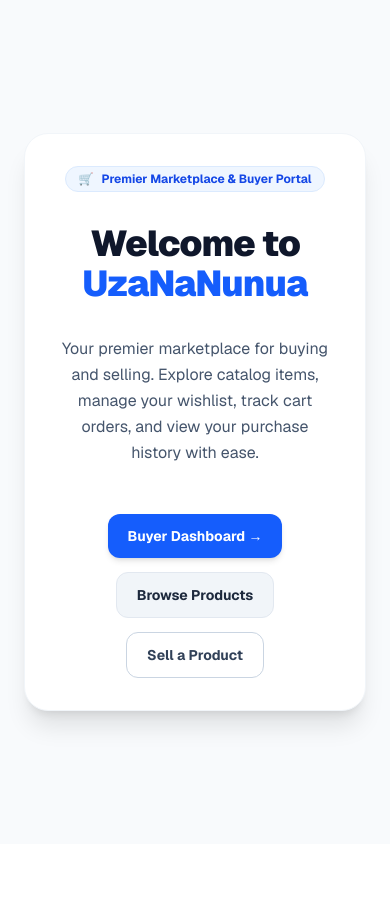
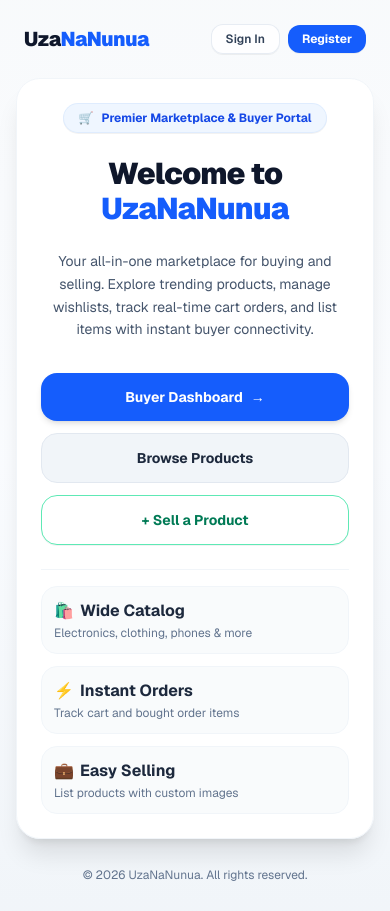
Before and after one commit to Iman-Mustafa/UzaNaNunua, a Next.js app: page / in a window 390 px wide. Before the commit the page ends 844 px from the top, so only its background shows below. Built offline with nearby package versions, Linux system fonts and the light colour scheme.

Commit message:
Enhance responsive layout, viewport dimensions, and spacing for mobile, tablet, and desktop

```diff
--- a/src/app/layout.tsx
+++ b/src/app/layout.tsx
@@ -1,4 +1,4 @@
-import type { Metadata } from "next";
+import type { Metadata, Viewport } from "next";
 import { Geist, Geist_Mono } from "next/font/google";
 import "./globals.css";
 
@@ -13,8 +13,14 @@ const geistMono = Geist_Mono({
 });
 
 export const metadata: Metadata = {
-  title: "Create Next App",
-  description: "Generated by create next app",
+  title: "UzaNaNunua - Premier Marketplace & Buyer Portal",
+  description: "Browse products, manage carts, track orders, and list items for sale with UzaNaNunua.",
+};
+
+export const viewport: Viewport = {
+  width: "device-width",
+  initialScale: 1,
+  maximumScale: 5,
 };
 
 export default function RootLayout({
--- a/src/app/page.tsx
+++ b/src/app/page.tsx
@@ -2,43 +2,102 @@ import Link from 'next/link';
 
 export default function Home() {
   return (
-    <div className="min-h-screen bg-slate-50 flex flex-col items-center justify-center p-6 sm:p-8 font-sans">
-      <main className="max-w-2xl text-center space-y-8 bg-white p-8 sm:p-12 rounded-3xl shadow-xl border border-slate-100">
-        <div className="inline-flex items-center gap-2 px-3 py-1 rounded-full bg-blue-50 text-blue-700 text-xs font-bold border border-blue-100">
+    <div className="min-h-screen min-h-[100dvh] bg-gradient-to-b from-slate-50 via-blue-50/30 to-slate-100 flex flex-col justify-between p-4 sm:p-6 md:p-10 font-sans selection:bg-blue-600 selection:text-white">
+      {/* Top Bar for quick access */}
+      <header className="w-full max-w-4xl mx-auto flex items-center justify-between py-2 sm:py-3 px-2">
+        <Link href="/" className="flex items-center space-x-2 group">
+          <span className="text-xl sm:text-2xl font-black tracking-tight text-slate-900 group-hover:text-blue-600 transition-colors">
+            Uza<span className="text-blue-600">NaNunua</span>
+          </span>
+        </Link>
+
+        <div className="flex items-center space-x-2 sm:space-x-3">
+          <Link
+            href="/login"
+            className="px-3.5 py-1.5 text-xs sm:text-sm font-semibold text-slate-700 hover:text-blue-600 bg-white/80 hover:bg-white border border-slate-200/80 rounded-xl transition-all shadow-2xs"
+          >
+            Sign In
+          </Link>
+          <Link
+            href="/signup"
+            className="px-3.5 py-1.5 text-xs sm:text-sm font-bold text-white bg-blue-600 hover:bg-blue-700 rounded-xl transition-all shadow-2xs"
+          >
+            Register
+          </Link>
+        </div>
+      </header>
+
+      {/* Main Content Hero Card */}
+      <main className="w-full max-w-xl md:max-w-3xl lg:max-w-4xl mx-auto my-auto py-4 sm:py-6">
+        <div className="bg-white/95 backdrop-blur-md p-6 sm:p-10 md:p-12 rounded-3xl sm:rounded-4xl shadow-xl sm:shadow-2xl border border-slate-100 text-center space-y-6 sm:space-y-8 transition-all">
+          {/* Badge */}
+          <div className="inline-flex items-center gap-2 px-3.5 py-1.5 rounded-full bg-blue-50 text-blue-700 text-xs sm:text-sm font-bold border border-blue-100/80 shadow-2xs">
             <span>🛒</span> Premier Marketplace & Buyer Portal
           </div>
 
-        <h1 className="text-4xl sm:text-6xl font-black tracking-tight text-slate-900">
+          {/* Heading */}
+          <h1 className="text-3xl xs:text-4xl sm:text-5xl md:text-6xl font-black tracking-tight text-slate-900 leading-[1.15]">
             Welcome to <span className="text-blue-600">UzaNaNunua</span>
           </h1>
 
-        <p className="text-base sm:text-lg leading-relaxed text-slate-600">
-          Your premier marketplace for buying and selling. Explore catalog items, manage your wishlist, track cart orders, and view your purchase history with ease.
+          {/* Description */}
+          <p className="text-sm sm:text-base md:text-lg leading-relaxed text-slate-600 max-w-2xl mx-auto font-normal">
+            Your all-in-one marketplace for buying and selling. Explore trending products, manage wishlists, track real-time cart orders, and list items with instant buyer connectivity.
           </p>
 
-        <div className="flex flex-wrap items-center justify-center gap-3.5 pt-4">
+          {/* Action Buttons - Stack on mobile, flex on tablet/desktop */}
+          <div className="grid grid-cols-1 sm:grid-cols-3 gap-3 sm:gap-3.5 pt-2 max-w-2xl mx-auto">
             <Link
               href="/buyer-dashboard"
-            className="rounded-xl bg-blue-600 px-5 py-3 text-sm font-bold text-white shadow-md hover:bg-blue-700 hover:shadow-lg transition-all"
+              className="w-full flex items-center justify-center gap-2 rounded-2xl bg-blue-600 px-5 py-3.5 text-sm font-bold text-white shadow-md hover:bg-blue-700 hover:shadow-lg active:scale-98 transition-all"
             >
-            Buyer Dashboard &rarr;
+              <span>Buyer Dashboard</span>
+              <span>&rarr;</span>
             </Link>
 
             <Link
               href="/products"
-            className="rounded-xl bg-slate-100 px-5 py-3 text-sm font-bold text-slate-800 hover:bg-slate-200 transition-all border border-slate-200"
+              className="w-full flex items-center justify-center gap-2 rounded-2xl bg-slate-100 px-5 py-3.5 text-sm font-bold text-slate-800 hover:bg-slate-200 active:scale-98 transition-all border border-slate-200"
             >
-            Browse Products
+              <span>Browse Products</span>
             </Link>
 
             <Link
               href="/sell"
-            className="rounded-xl bg-white px-5 py-3 text-sm font-bold text-slate-700 hover:bg-slate-50 transition-all border border-slate-300"
+              className="w-full flex items-center justify-center gap-2 rounded-2xl bg-white px-5 py-3.5 text-sm font-bold text-emerald-700 hover:bg-emerald-50 active:scale-98 transition-all border border-emerald-300 shadow-2xs"
             >
-            Sell a Product
+              <span>+ Sell a Product</span>
             </Link>
           </div>
+
+          {/* Feature highlights for visual balance across tablets and desktops */}
+          <div className="pt-4 border-t border-slate-100 grid grid-cols-1 xs:grid-cols-3 gap-3 text-left">
+            <div className="p-3 rounded-2xl bg-slate-50/80 border border-slate-100">
+              <div className="text-base font-bold text-slate-800 flex items-center gap-1.5">
+                <span>🛍️</span> Wide Catalog
+              </div>
+              <p className="text-xs text-slate-500 mt-0.5">Electronics, clothing, phones & more</p>
+            </div>
+            <div className="p-3 rounded-2xl bg-slate-50/80 border border-slate-100">
+              <div className="text-base font-bold text-slate-800 flex items-center gap-1.5">
+                <span>⚡</span> Instant Orders
+              </div>
+              <p className="text-xs text-slate-500 mt-0.5">Track cart and bought order items</p>
+            </div>
+            <div className="p-3 rounded-2xl bg-slate-50/80 border border-slate-100">
+              <div className="text-base font-bold text-slate-800 flex items-center gap-1.5">
+                <span>💼</span> Easy Selling
+              </div>
+              <p className="text-xs text-slate-500 mt-0.5">List products with custom images</p>
+            </div>
+          </div>
+        </div>
       </main>
+
+      {/* Footer */}
+      <footer className="w-full max-w-4xl mx-auto py-3 text-center text-xs text-slate-500">
+        &copy; {new Date().getFullYear()} UzaNaNunua. All rights reserved.
+      </footer>
     </div>
   );
 }
```
Lines whose indentation alone changed are shown as unchanged.
